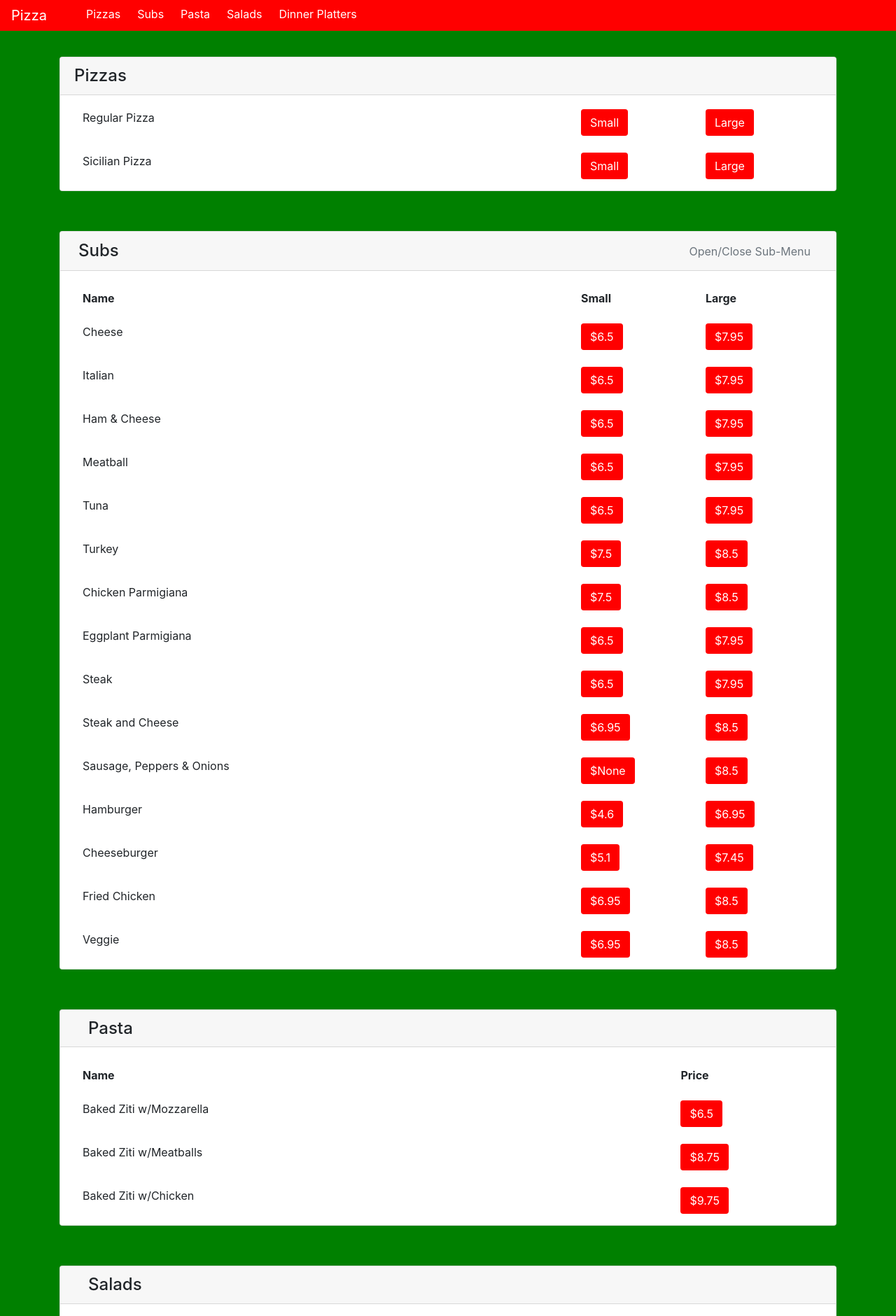
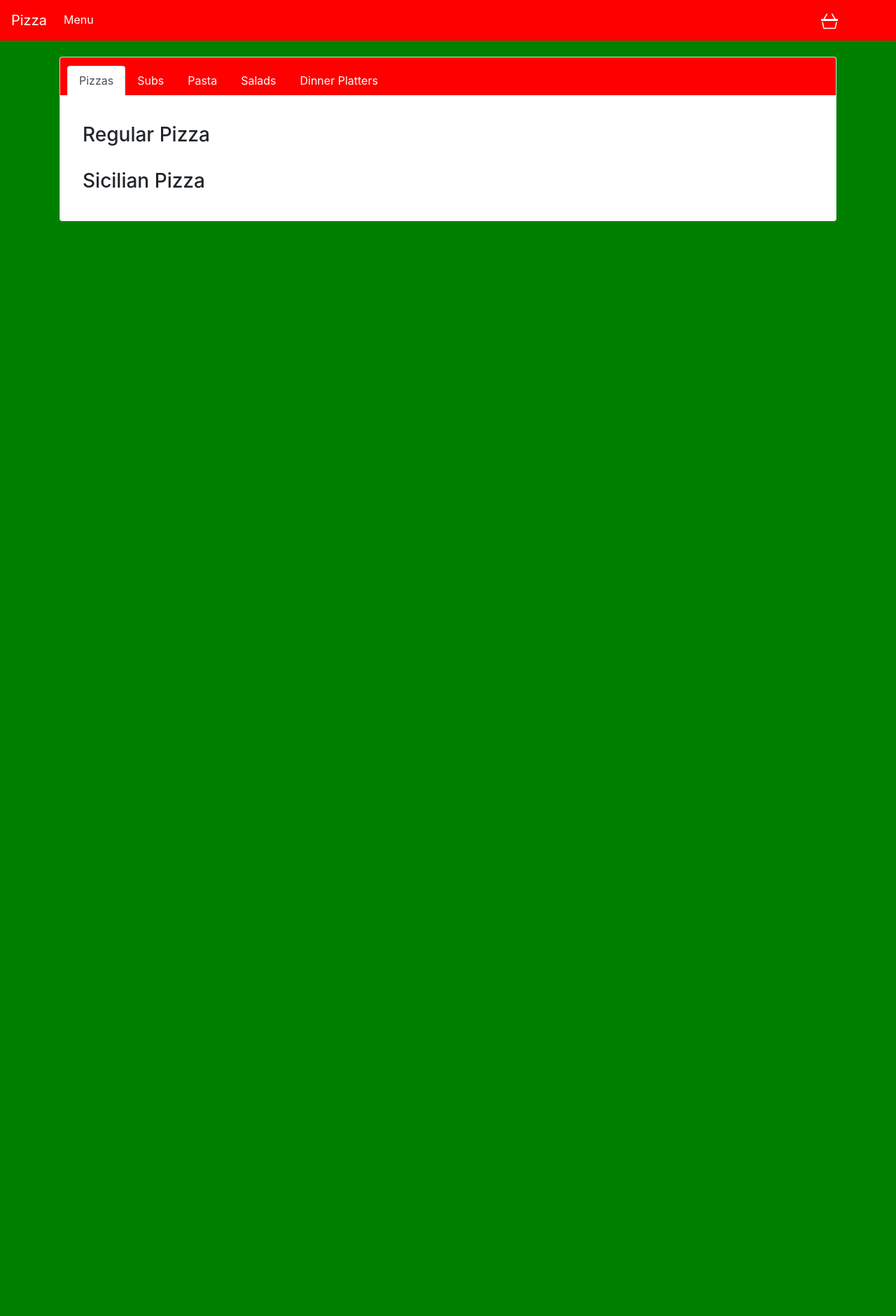
Before and after one commit to Thien-An-Ngo/webProject3, a Django app: page / in a window 1280 px wide. Shown: the top 1880 px of the page at 70% size. After the commit the page ends 316 px from the top, so only its background shows below. Run offline with Django 3.2, Linux system fonts and the light colour scheme; data comes from the database, SQL or seed files in the repository; some libraries are stand-ins or nearby versions.

Commit message:
basic tabs card for menu, restoring statics in process

```diff
--- a/orders/static/orders/style.css
+++ b/orders/static/orders/style.css
@@ -0,0 +1,11 @@
+.bg-red-nav {
+  background-color: red
+}
+
+.text-tabs-white {
+  color: white
+}
+
+.text-tabs-white:hover {
+  color: green
+}
--- a/orders/templates/base/base.html
+++ b/orders/templates/base/base.html
@@ -11,8 +11,35 @@
     {% block head %}{% endblock %}
   </head>
   <body>
-    {% block body %}
-    {% endblock %}
+    <div style="background-color:green; height:100%; min-height: 100vh;">
+      <!-- Navbar -->
+      <nav class="navbar navbar-expand-sm navbar-light bg-red-nav fixed-top">
+        <a class="navbar-brand text-white" href="#">Pizza</a>
+        <button class="navbar-toggler" type="button" data-toggle="collapse" data-target="#navbarSupportedContent" aria-controls="navbarSupportedContent" aria-expanded="false" aria-label="Toggle navigation">
+          <span class="navbar-toggler-icon"></span>
+        </button>
+
+        <div class="collapse navbar-collapse" id="navbarSupportedContent">
+          <ul class="navbar-nav mr-auto text-white justify-content-between" style="margin-right: 0px !important; width: 95%;">
+            <li class="nav-item active">
+              <a class="nav-link text-white" href="{% url 'index' %}">Menu<span class="sr-only">(current)</span></a>
+            </li>
+            <li class="nav-item active">
+              <a class="nav-link" href="{% url 'cart' %}">
+                <svg width="1.5em" height="1.5em" viewBox="0 0 16 16" class="bi bi-basket3 text-white" fill="currentColor" xmlns="http://www.w3.org/2000/svg">
+                  <path fill-rule="evenodd" d="M10.243 1.071a.5.5 0 0 1 .686.172l3 5a.5.5 0 1 1-.858.514l-3-5a.5.5 0 0 1 .172-.686zm-4.486 0a.5.5 0 0 0-.686.172l-3 5a.5.5 0 1 0 .858.514l3-5a.5.5 0 0 0-.172-.686z"/>
+                  <path d="M0 6.5A.5.5 0 0 1 .5 6h15a.5.5 0 0 1 .5.5v1a.5.5 0 0 1-.5.5H.5a.5.5 0 0 1-.5-.5v-1zM.81 9c0 .035.004.07.011.105l1.201 5.604A1 1 0 0 0 3 15.5h10a1 1 0 0 0 .978-.79l1.2-5.605A.495.495 0 0 0 15.19 9h-1.011L13 14.5H3L1.821 9H.81z"/>
+                </svg>
+                <span class="sr-only">(current)</span>
+              </a>
+            </li>
+          </ul>
+        </div>
+      </nav>
+      <!-- Navbar end -->
+      {% block body %}
+      {% endblock %}
+    </div>
       <script type="text/javascript" src="{% static 'orders/index.js' %}"></script>
       <script type="text/javascript" src="{% static 'bootstrap-4.5.0-dist/js/jquery/jquery-3.4.1.slim.min.js' %}"></script>
       <script type="text/javascript" src="{% static 'bootstrap-4.5.0-dist/js/popper/popper.min.js' %}"></script>
--- a/orders/templates/orders/index.html
+++ b/orders/templates/orders/index.html
@@ -5,163 +5,218 @@
 {% endblock %}
 
 {% block body %}
-  <div style="background-color:green; height:100%;">
-    <!-- Navbar -->
-    <nav class="navbar navbar-expand-sm navbar-light fixed-top py-0" style="background-color: red;">
-      <a class="navbar-brand text-white mr-5" href="#">Pizza</a>
-      <button class="navbar-toggler text-white" type="button" data-toggle="collapse" data-target="#navbarTogglerDemo02" aria-controls="navbarTogglerDemo02" aria-expanded="false" aria-label="Toggle navigation">
-        <span class="navbar-toggler-icon"></span>
-      </button>
-      <div class="collapse navbar-collapse" id="navbarTogglerDemo02">
-        <ul class="navbar-nav mr-auto mt-2 mt-lg-0 mb-1">
-          <li class="nav-item text-white mr-2"><a class="nav-link text-white" href="#Pizzas">Pizzas</a></li>
-          <li class="nav-item text-white mr-2"><a class="nav-link text-white" href="#Subs">Subs</a></li>
-          <li class="nav-item text-white mr-2"><a class="nav-link text-white" href="#Pasta">Pasta</a></li>
-          <li class="nav-item text-white mr-2"><a class="nav-link text-white" href="#Salads">Salads</a></li>
-          <li class="nav-item text-white"><a class="nav-link text-white" href="#DinnerPlatters">Dinner Platters</a></li>
-        </ul>
-      </div>
-    </nav>
-    <!-- Navbar end -->
-
   <!-- Body main -->
   <div class="bg-green" style="background-color: green; height: 110%;">
     <div class="container bg-green pt-4 pb-4" style="height:100%; min-height:110vh;">
-        <div style="height:57px;" id="Pizzas"></div>
-        <!-- Pizza Table Card -->
-        <div class="card" style="width: 100%;">
-          <div class="card-header"><h4 class="mb-0">Pizzas</h4></div>
-          <div class="card-body pb-1" style="padding-top: 0px;">
+      <div style="height:57px;"></div>
+      <div class="overflow-auto">
+        <!-- tabs -->
+        <div class="card text-center">
+          <div class="card-header" style="background-color: red;">
+            <ul class="nav nav-tabs card-header-tabs" id="myTab" role="tablist">
+              <li class="nav-item" role="presentation">
+                <a class="nav-link text-tabs-white active" id="pizza-tab" data-toggle="tab" href="#pizza" role="tab" aria-controls="pizza" aria-selected="true">Pizzas</a>
+              </li>
+              <li class="nav-item" role="presentation">
+                <a class="nav-link text-tabs-white" id="sub-tab" data-toggle="tab" href="#sub" role="tab" aria-controls="sub" aria-selected="false">Subs</a>
+              </li>
+              <li class="nav-item" role="presentation">
+                <a class="nav-link text-tabs-white" id="pasta-tab" data-toggle="tab" href="#pasta" role="tab" aria-controls="pasta" aria-selected="false">Pasta</a>
+              </li>
+              <li class="nav-item" role="presentation">
+                <a class="nav-link text-tabs-white" id="salad-tab" data-toggle="tab" href="#salad" role="tab" aria-controls="salad" aria-selected="false">Salads</a>
+              </li>
+              <li class="nav-item" role="presentation">
+                <a class="nav-link text-tabs-white" id="dinnerPlatter-tab" data-toggle="tab" href="#dinnerPlatter" role="tab" aria-controls="dinnerPlatter" aria-selected="false">Dinner Platters</a>
+              </li>
+            </ul>
+          </div>
+          <div class="card-body">
+            <div class="tab-content" id="myTabContent">
+              <!-- Pizza Tab -->
+              <div class="tab-pane fade show active" id="pizza" role="tabpanel" aria-labelledby="pizza-tab">
                 <table class="table table-borderless mb-0 mt-2">
-              <thead>
+                  <tbody>
                     <tr>
-                <td class="col-8">Regular Pizza</td>
-                <td class="col-2"><a href="" class="btn text-white" style="background-color:red;">Small</a></td>
-                <td class="col-2"><a href="" class="btn text-white" style="background-color:red;">Large</a></td>
+                      <td class="col-8 text-left va-middle" style="width: 66.666666%"><h3>Regular Pizza</h3></td>
+                      <td class="col-4" style="width: 33.333333%">
+                        <a class="btn text-white bg-red bgrh btn-block pizza" type="button" data-type="Regular Pizza" data-toggle="modal" data-target="#pizzaModal">Order Regular Pizza</a>
+                      </td>
                     </tr>
                     <tr>
-                <td class="col-8">Sicilian Pizza</td>
-                <td class="col-2"><a href="" class="btn text-white" style="background-color:red;">Small</a></td>
-                <td class="col-2"><a href="" class="btn text-white" style="background-color:red;">Large</a></td>
+                      <td class="col-8 text-left va-middle" style="width: 66.666666%"><h3>Sicilian Pizza</h3></td>
+                      <td class="col-4" style="width: 33.333333%">
+                        <a class="btn text-white bg-red bgrh btn-block pizza" type="button" data-type="Sicilian Pizza" data-toggle="modal" data-target="#pizzaModal">Order Sicilian Pizza</a>
+                      </td>
                     </tr>
                   </tbody>
                 </table>
               </div>
-        </div>
-        <!-- Pizza Table Card End -->
-
-        <!-- Subs -->
-        <div id="Subs" style="height:57px; display:hide;"></div>
-        <div class="accordion" id="accordionExample">
-          <div class="card" style="width:100%;">
-            <div class="card-header" id="headingOne">
-              <h2 class="mb-0">
-                <a class="btn btn-link btn-block text-left p-0 justify-content-between row" type="button" data-toggle="collapse" data-target="#collapseOne" aria-expanded="true" aria-controls="collapseOne">
-                  <h4 class="mb-0" style="padding-left:20px;">Subs</h4>
-                  <span class="text-muted" style="padding-top:3px;">Open/Close Sub-Menu</span>
-                </a>
-              </h2>
-            </div>
-            <div id="collapseOne" class="collapse show" aria-labelledby="headingOne" data-parent="#accordionExample">
-              <div class="card-body pb-1" style="padding-top:0%;">
+              <!-- Pizza Tab end -->
+              <!-- Sub Tab -->
+              <div class="tab-pane fade" id="sub" role="tabpanel" aria-labelledby="sub-tab">
                 <table class="table table-borderless mb-0 mt-3">
                   <thead>
                     <tr>
-                      <th class="col-8">Name</th>
+                      <th class="col-8 text-left">Name</th>
                       <th class="col-2">Small</th>
                       <th class="col-2">Large</th>
                     </tr>
                   </thead>
                   <tbody>
                     {% for sub in subs %}
-                      <tr>
-                        <td class="col-8">{{sub.name}}</td>
-                        <td class="col-2"><a href="" class="btn text-white" style="background-color:red;">${{sub.prizeSmall}}</a></td>
-                        <td class="col-2"><a href="" class="btn text-white" style="background-color:red;">${{sub.prizeLarge}}</a></td>
+                      <tr id="{{sub.id}}">
+                        <td class="col-8 text-left">{{sub.name}}</td>
+                        <input type="hidden" class="value" value="{{sub.prizeSmall}}">
+                        <input type="hidden" class="value" value="{{sub.prizeLarge}}">
+                        <td class="col-2"><a href="" class="btn text-white price" style="background-color:red;"></a></td>
+                        <td class="col-2"><a href="" class="btn text-white price" style="background-color:red;"></a></td>
                       </tr>
                     {% endfor %}
                   </tbody>
                 </table>
               </div>
-            </div>
-          </div>
-        </div>
-        <!-- Subs end -->
-
-        <!-- Pasta -->
-        <div id="Pasta" style="height:57px; display:hide;"></div>
-        <div class="card" style="width:100%;">
-          <div class="card-header" id="headingOne"><h2 class="mb-0"><h4 class="mb-0" style="padding-left:20px;">Pasta</h4></h2></div>
-          <div class="card-body pb-1" style="padding-top:0%;">
+              <!-- Sub Tab end -->
+              <!-- Pasta Tab -->
+              <div class="tab-pane fade" id="pasta" role="tabpanel" aria-labelledby="pasta-tab">
                 <table class="table table-borderless mb-0 mt-3">
                   <thead>
                     <tr>
-                  <th class="col-8">Name</th>
+                      <th class="col-8 text-left">Name</th>
                       <th class="col-2">Price</th>
                     </tr>
                   </thead>
                   <tbody>
                     {% for pasta in pastas %}
-                  <tr>
-                    <td class="col-8">{{pasta.name}}</td>
-                    <td class="col-2"><a href="" class="btn text-white" style="background-color:red;">${{pasta.prizeSmall}}</a></td>
+                      <tr id="{{pasta.id}}">
+                        <td class="col-8 text-left">{{pasta.name}}</td>
+                        <input type="hidden" class="value" value="{{pasta.prizeSmall}}">
+                        <td class="col-2"><a href="" class="btn text-white price" style="background-color:red;"></a></td>
                       </tr>
                     {% endfor %}
                   </tbody>
                 </table>
               </div>
-        </div>
-        <!-- Pasta end -->
-        <!-- Salad -->
-        <div id="Salads" style="height:57px; display:hide;"></div>
-        <div class="card" style="width:100%;">
-          <div class="card-header" id="headingOne"><h2 class="mb-0"><h4 class="mb-0" style="padding-left:20px;">Salads</h4></h2></div>
-          <div class="card-body pb-1" style="padding-top:0%;">
+              <!-- Pasta Tab end -->
+              <!-- Salad Tab -->
+              <div class="tab-pane fade" id="salad" role="tabpanel" aria-labelledby="salad-tab">
                 <table class="table table-borderless mb-0 mt-3">
                   <thead>
                     <tr>
-                  <th class="col-8">Name</th>
+                      <th class="col-8 text-left">Name</th>
                       <th class="col-2">Price</th>
                     </tr>
                   </thead>
                   <tbody>
                     {% for salad in salads %}
-                  <tr>
-                    <td class="col-8">{{salad.name}}</td>
-                    <td class="col-2"><a href="" class="btn text-white" style="background-color:red;">${{salad.prizeSmall}}</a></td>
+                      <tr id="{{salad.id}}">
+                        <td class="col-8 text-left">{{salad.name}}</td>
+                        <input type="hidden" class="value" value="{{salad.prizeSmall}}">
+                        <td class="col-2"><a href="" class="btn text-white price" style="background-color:red;"></a></td>
                       </tr>
                     {% endfor %}
                   </tbody>
                 </table>
               </div>
-        </div>
-        <!-- Salad end -->
-        <!-- Dinner Platters -->
-        <div id="DinnerPlatters" style="height:57px; display:hide;"></div>
-        <div class="card" style="width:100%;">
-          <div class="card-header" id="headingOne"><h2 class="mb-0"><h4 class="mb-0" style="padding-left:20px;">Dinner Platters</h4></h2></div>
-          <div class="card-body pb-1" style="padding-top:0%;">
+              <!-- Salad Tab end -->
+              <!-- Dinner Platter Tab -->
+              <div class="tab-pane fade" id="dinnerPlatter" role="tabpanel" aria-labelledby="dinnerPlatter-tab">
                 <table class="table table-borderless mb-0 mt-3">
                   <thead>
                     <tr>
-                  <th class="col-8">Name</th>
+                      <th class="col-8 text-left">Name</th>
                       <th class="col-2">Small</th>
                       <th class="col-2">Large</th>
                     </tr>
                   </thead>
                   <tbody>
                     {% for platter in dinnerPlatters %}
-                  <tr>
-                    <td class="col-8">{{platter.name}}</td>
-                    <td class="col-2"><a href="" class="btn text-white" style="background-color:red;">${{platter.prizeSmall}}</a></td>
-                    <td class="col-2"><a href="" class="btn text-white" style="background-color:red;">${{platter.prizeLarge}}</a></td>
+                      <tr id="{{platter.id}}">
+                        <td class="col-8 text-left">{{platter.name}}</td>
+                        <input type="hidden" class="value" value="{{platter.prizeSmall}}">
+                        <input type="hidden" class="value" value="{{platter.prizeLarge}}">
+                        <td class="col-2"><a href="" class="btn text-white price" style="background-color:red;"></a></td>
+                        <td class="col-2"><a href="" class="btn text-white price" style="background-color:red;"></a></td>
                       </tr>
                     {% endfor %}
                   </tbody>
                 </table>
               </div>
+              <!-- Dinner Platter Tab end -->
             </div>
-        <!-- Dinner Platters end -->
+          </div>
+          <!-- Card Body end -->
+        </div>
+        <!-- Tabs Card end -->
+      </div>
+    </div>
+  </div>
+  <!-- Main Body end -->
+</div>
+
+<!-- Modals and Templates -->
+<!-- Modals -->
+<div class="modal fade" id="pizzaModal" tabindex="-1" role="dialog" aria-labelledby="pizzaModalLabel" aria-hidden="true">
+  <div class="modal-dialog">
+    <div class="modal-content">
+      <div class="modal-header">
+        <h3 class="modal-title" id="pizzaModalLabel"></h3>
+        <button type="button" class="close" data-dismiss="modal" aria-label="Close">
+          <span aria-hidden="true">&times;</span>
+        </button>
+      </div>
+      <div class="modal-body">
+        <!-- Pizza Form -->
+        <form>
+          <input type="hidden" id="pizzaType" value="">
+          <div class="row ml-3">
+            <div class="form-group form-check col-6">
+              <input type="radio" class="form-check-input" name="sizeReg" id="small" value="small" checked>
+              <label class="form-check-label" for="small">Small</label>
+            </div>
+            <div class="form-group form-check col-6">
+              <input type="radio" class="form-check-input" name="sizeReg" id="large" value="large">
+              <label class="form-check-label" for="large">Large</label>
+            </div>
+          </div>
+          <div class="input-group mb-3">
+            <div class="input-group-prepend">
+              <label class="input-group-text" for="firstTop">First Item</label>
+            </div>
+            <select class="custom-select pizzaTops" id="firstTop">
+              <option value="noValue">Choose...</option>
+              {% for topping in toppings %}
+                <option value="{{topping.id}}">{{topping.name}}</option>
+              {% endfor %}
+            </select>
+          </div>
+          <div class="input-group mb-3">
+            <div class="input-group-prepend">
+              <label class="input-group-text" for="secondTop">Second Item</label>
+            </div>
+            <select class="custom-select pizzaTops" id="secondTop" disabled>
+              <option value="noValue"></option>
+              {% for topping in toppings %}
+                <option value="{{topping.id}}">{{topping.name}}</option>
+              {% endfor %}
+            </select>
+          </div>
+          <div class="input-group mb-3">
+            <div class="input-group-prepend">
+              <label class="input-group-text" for="thirdTop">Third Item</label>
+            </div>
+            <select class="custom-select pizzaTops" id="thirdTop" disabled>
+              <option value="noValue"></option>
+              {% for topping in toppings %}
+                <option value="{{topping.id}}">{{topping.name}}</option>
+              {% endfor %}
+            </select>
+          </div>
+        </form>
+      </div>
+      <div class="modal-footer row justify-content-between mx-2">
+        <button type="button" class="btn btn-outline-danger" id="closePizzaModal" data-dismiss="modal">Close</button>
+        <button type="button" class="btn btn-success">Order</button>
       </div>
     </div>
   </div>
--- a/orders/urls.py
+++ b/orders/urls.py
@@ -3,5 +3,6 @@ from django.urls import path
 from . import views
 
 urlpatterns = [
-    path("", views.index, name="index")
+    path("", views.index, name="index"),
+    path("/cart", views.cart, name="cart")
 ]
--- a/orders/views.py
+++ b/orders/views.py
@@ -23,3 +23,6 @@ def index(request):
     print("type: ")
     print(type(subs))
     return render(request, "orders/index.html", menu)
+
+def cart(request):
+    return render(request, "orders/cart.html")
```
Also changed, not shown: orders/templates/orders/cart.html (added, +19 -0 lines), templates/registration/login.html (added), 1 other file. Lines whose indentation alone changed are shown as unchanged.
